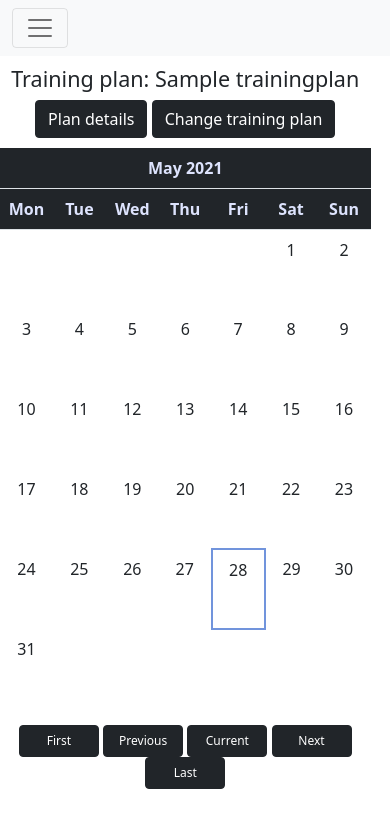
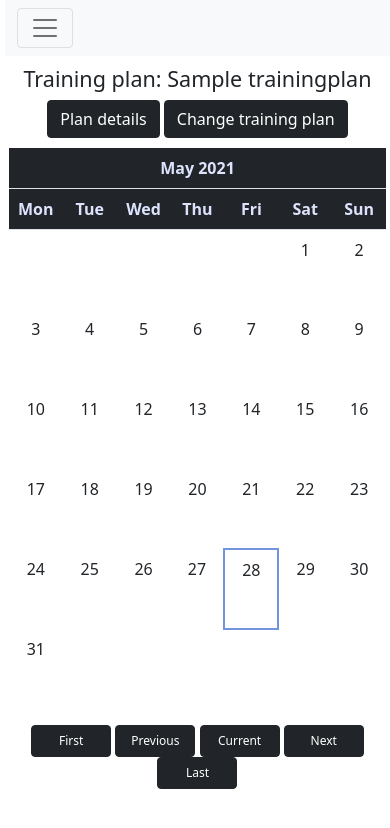
Before and after one commit to Gribek/RunSchedule, a Django app: page /runapp/calendar/5/2021 in a window 390 px wide. Shown: the top 828 px of the page. Run offline with Django 3.2, Linux system fonts and the light colour scheme; a user stored in the database is signed in; tables that the repository leaves empty hold one stand-in row (values such as "Sample post").

Commit message:
Set global (body) left margin to 5px, adjust calendar view margin

```diff
--- a/runapp/static/runapp/style.css
+++ b/runapp/static/runapp/style.css
@@ -1,9 +1,13 @@
+body {
+  margin-left: 5px; }
+
 @media (min-width: 1200px) {
   .calendar-container {
     width: 70%; } }
 @media (max-width: 1199px) {
   .calendar-container {
-    width: 95%; } }
+    width: 98%;
+    margin: auto; } }
 
 .calendar {
   table-layout: fixed;
@@ -91,7 +95,4 @@
     width: 80px;
     font-size: 12px; } }
 
-.left-margin {
-  margin-left: 5px; }
-
 /*# sourceMappingURL=style.css.map */
--- a/runapp/static/runapp/style.scss
+++ b/runapp/static/runapp/style.scss
@@ -1,12 +1,17 @@
 $calendar_color_1: #212529;
 $calendar_color_2: #DDE3FD;
+
+body {
+    margin-left: 5px;
+}
 
 .calendar-container {
     @media (min-width: 1200px) {
         width: 70%;
     }
     @media (max-width: 1199px) {
-        width: 95%;
+        width: 98%;
+        margin:auto;
     }
 }
 
@@ -116,7 +121,3 @@ $calendar_color_2: #DDE3FD;
         font-size: 12px;
     }
 }
-
-.left-margin {
-    margin-left: 5px;
-}
```
